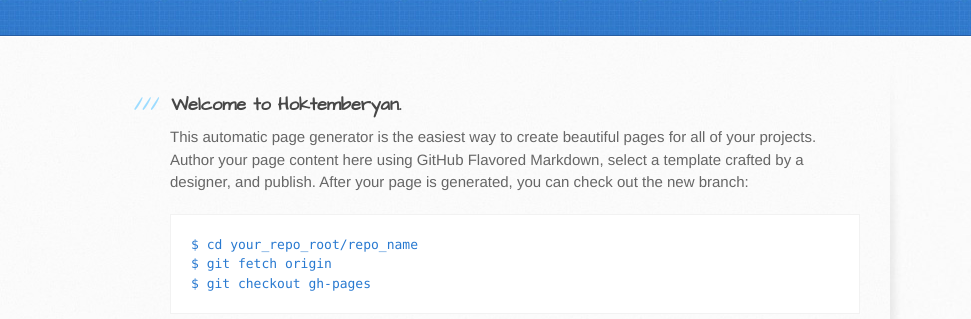
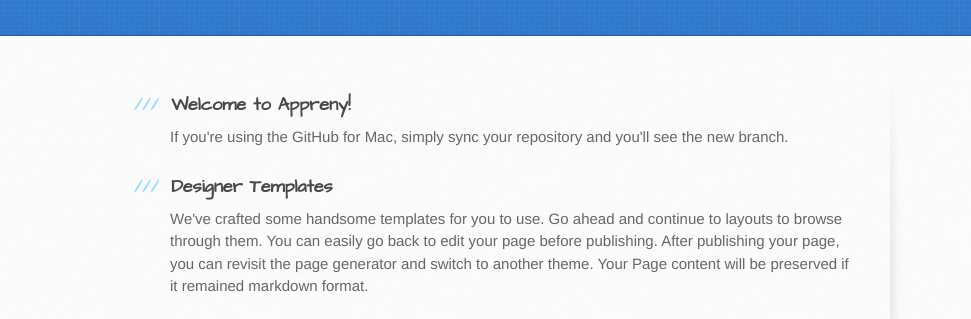
Before and after one commit to minas90/appreny, a plain HTML site: page index.html in a window 1280 px wide. Shown: the part 165-484 px from the top of the page, 0-971 px from the left. Drawn offline with Linux system fonts and the light colour scheme.

Commit message:
Update index.html

```diff
--- a/index.html
+++ b/index.html
@@ -33,14 +33,7 @@
       <div class="inner clearfix">
         <section id="main-content">
           <h3>
-<a name="welcome-to-github-pages" class="anchor" href="#welcome-to-github-pages"><span class="octicon octicon-link"></span></a>Welcome to Hoktemberyan.</h3>
-
-<p>This automatic page generator is the easiest way to create beautiful pages for all of your projects. Author your page content here using GitHub Flavored Markdown, select a template crafted by a designer, and publish. After your page is generated, you can check out the new branch:</p>
-
-<pre><code>$ cd your_repo_root/repo_name
-$ git fetch origin
-$ git checkout gh-pages
-</code></pre>
+<a name="welcome-to-github-pages" class="anchor" href="#welcome-to-github-pages"><span class="octicon octicon-link"></span></a>Welcome to Appreny!</h3>
 
 <p>If you're using the GitHub for Mac, simply sync your repository and you'll see the new branch.</p>
 
```
